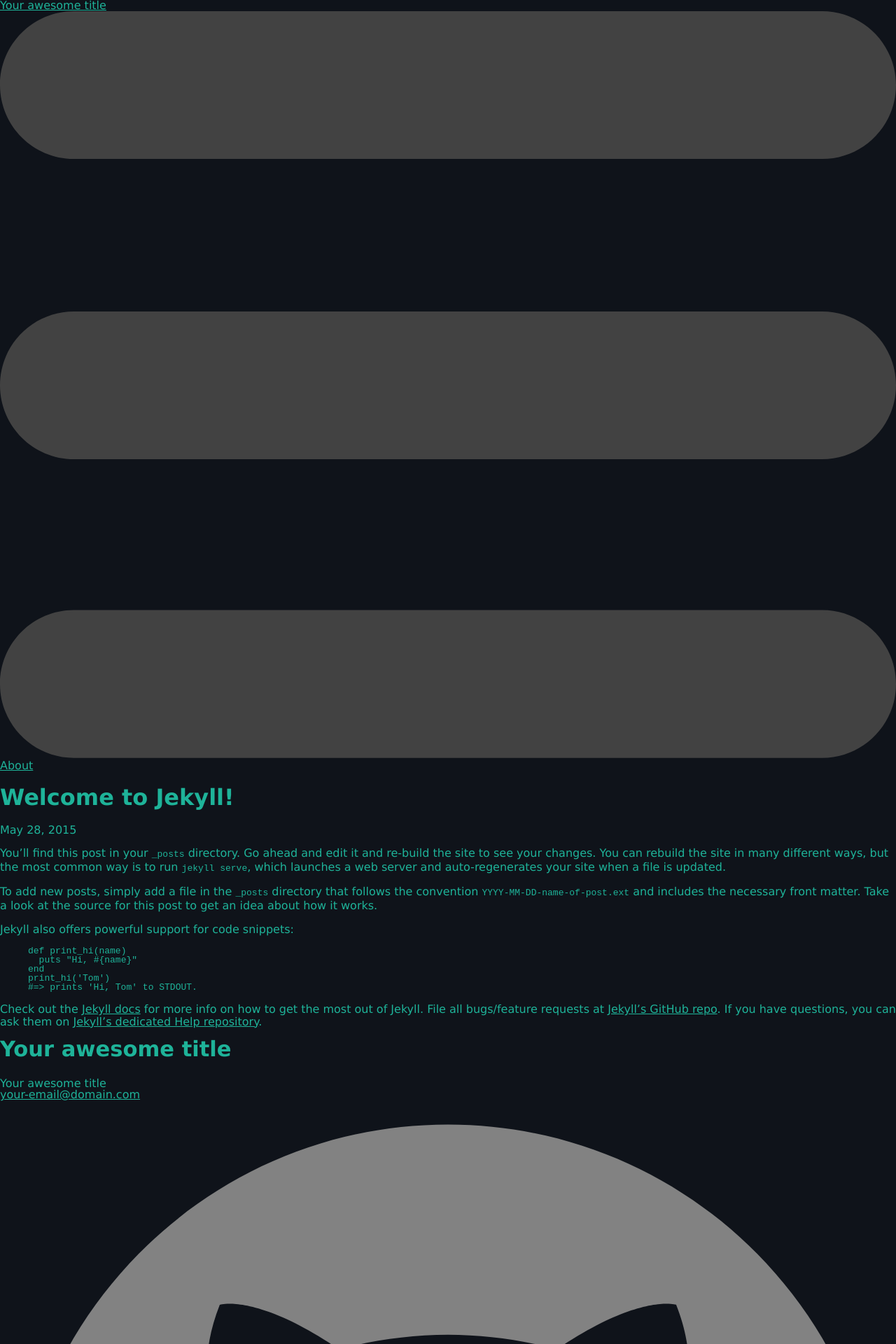
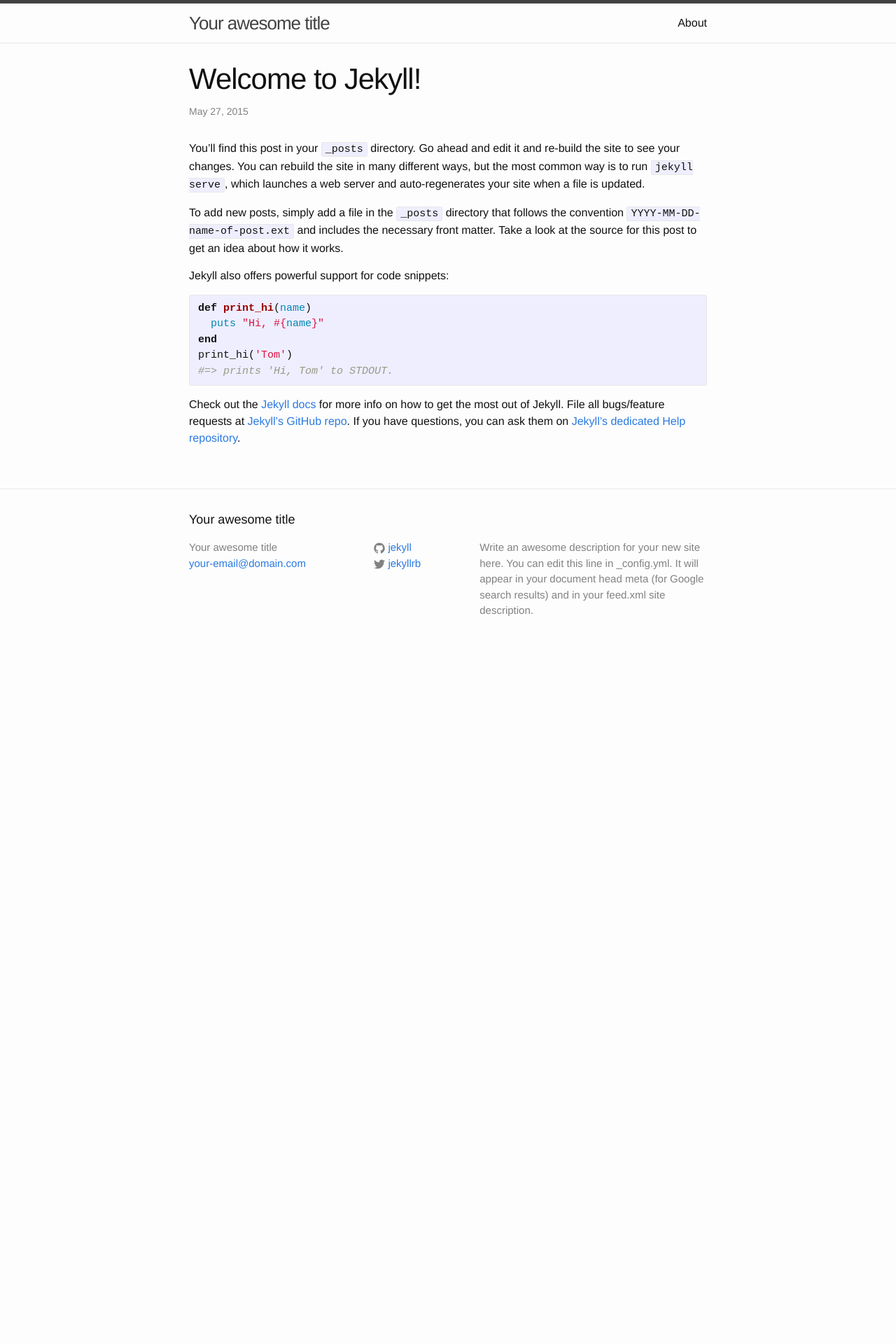
Before and after one commit to anegronweb/testing-jekyll, a Jekyll site: the page built from _posts/2015-05-27-welcome-to-jekyll.markdown, in a window 1280 px wide. Shown: the top 1920 px of the page at 70% size. Built offline with Jekyll 4.4.1, drawn with Linux system fonts in a browser that asks for light colours; after the commit the page ends 944 px from its top, so only the background shows below that.

Commit message:
added jekyll files

```diff
--- a/_config.yml
+++ b/_config.yml
@@ -5,10 +5,12 @@
   Write an awesome description for your new site here. You can edit this
   line in _config.yml. It will appear in your document head meta (for
   Google search results) and in your feed.xml site description.
-baseurl: "/testing-jekyll/" # the subpath of your site, e.g. /blog/
-url: "http://github.com/testing-jekyll" # the base hostname & protocol for your site
+baseurl: "" # the subpath of your site, e.g. /blog/
+url: "http://yourdomain.com" # the base hostname & protocol for your site
 twitter_username: jekyllrb
 github_username:  jekyll
 
 # Build settings
 markdown: kramdown
+highlighter: rouge
+encoding: utf-8
--- a/_includes/head.html
+++ b/_includes/head.html
@@ -6,7 +6,7 @@
   <title>{% if page.title %}{{ page.title }}{% else %}{{ site.title }}{% endif %}</title>
   <meta name="description" content="{% if page.excerpt %}{{ page.excerpt | strip_html | strip_newlines | truncate: 160 }}{% else %}{{ site.description }}{% endif %}">
 
-  <link rel="stylesheet" href="{{ "/css/custom.css" | prepend: site.baseurl }}">
+  <link rel="stylesheet" href="{{ "/css/main.css" | prepend: site.baseurl }}">
   <link rel="canonical" href="{{ page.url | replace:'index.html','' | prepend: site.baseurl | prepend: site.url }}">
   <link rel="alternate" type="application/rss+xml" title="{{ site.title }}" href="{{ "/feed.xml" | prepend: site.baseurl | prepend: site.url }}" />
 </head>
--- a/_posts/2015-05-28-welcome-to-jekyll.markdown
+++ b/_posts/2015-05-27-welcome-to-jekyll.markdown
@@ -1,7 +1,7 @@
 ---
 layout: post
 title:  "Welcome to Jekyll!"
-date:   2015-05-28 16:53:24
+date:   2015-05-27 21:37:58
 categories: jekyll update
 ---
 You’ll find this post in your `_posts` directory. Go ahead and edit it and re-build the site to see your changes. You can rebuild the site in many different ways, but the most common way is to run `jekyll serve`, which launches a web server and auto-regenerates your site when a file is updated.
--- a/css/custom.css
+++ /dev/null
@@ -1,178 +0,0 @@
-html, body, div, span, p, a, del, em, img, ol, ul, li, fieldset, form, label {
-	margin: 0;
-	padding: 0;
-	border: 0;
-	font-size: 100%;
-	font: inherit;
-	vertical-align: baseline;
-	color: #1EB399;
-}
-html, body {
-	line-height: 1;
-	min-height:100%;
-	font-family:Artial, Verdana, sans-serif;
-}
-
-body {
-	background: #0F131A;
-
-	background-attachment:fixed;
-}
-
-#progress {
-	height:2%;
-	background:#444;
-	bottom:0;
-	z-index:200;
-}
-
-#scrollbar {
-	position:fixed;
-	right:2px;
-	height:50px;
-	width:6px;
-	background:#444;
-	background:rgba(0,0,0,0.6);
-	border:1px solid rgba(255,255,255,0.6);
-	z-index:300;
-	border-radius:3px;
-}
-
-.skrollr-desktop #scrollbar {display:none;}
-
-#bg1, #bg2, #bg3 {
-	z-index:50;
-	top:0;
-	left:0;
-	width:100%;
-	height:100%;
-	background: url(../_img/questions.png) repeat 0 0;
-}
-
-#bg2 {
-	z-index:49;
-	background-image: url(../_img/questions2.png) ;
-}
-
-#bg3 {
-	z-index:48;
-	background-image: url(../_img/questions3.png);
-}
-
-#intro {
-	width:80%;
-	left:50%;
-	top:1em;
-	margin-left:-40%;
-	padding:2em;
-	text-align:center;
-
-	-webkit-transform-origin:0 0;
-	-moz-transform-origin:0 0;
-	-ms-transform-origin:0 0;
-	-o-transform-origin:0 0;
-	transform-origin:0 0;
-}
-p {
-	margin:1em 0;
-	line-height:1.1em;
-}
-
-
-
-h1 > small {
-	text-align:right;
-	display:inline-block;
-	font-size:.71em;
-	text-indent:15em;
-	color:#444;
-}
-h1.razonando {
-	font-size: 5em;
-	font-family: balthazar, Arial, Verdana;
-	font-style: normal;
-	font-weight: 400;
-	color: #A7AAAF;
-	margin:0;
-}
-
-h2 {
-	color:inherit;
-	font-size:1.91em;
-
-}
-
-
-h2:first-child {margin-top:0;}
-
-h3 {
-	color:#333;
-	font-size:1.41em;
-	margin:1em 0;
-}
-
-h4 {
-	color:#444;
-	font-size:1.11em;
-	margin:1em 0;
-}
-
-
-
-#intro p.arrows {
-	margin-top: 43px;
-	font-size:2em;
-	color:#09f;
-	margin-top: 105px;
-}
-
-#transform {
-	width:70%;
-	left:50%;
-	top:20%;
-	margin-left:-35%;
-	text-align:center;
-	font-size:150%;
-
-	.transform-origin(50%, 50%);
-}
-
-#properties {
-	width:100%;
-	height:100%;
-	padding-top:10%;
-	text-align:center;
-
-	-webkit-box-sizing: border-box;
-	-moz-box-sizing: border-box;
-	box-sizing: border-box;
-}
-
-#easing_wrapper {
-	width:100%;
-	height:100%;
-}
-
-#easing {
-	top:10%;
-	width:50%;
-	z-index:101;
-}
-
-.drop {
-	background:#09f;
-	font-weight:bold;
-	padding:1em;
-}
-
-#download {
-	width:80%;
-	left:10%;
-	height:80%;
-	padding:3em;
-	border:0 solid #222;
-
-	-webkit-box-sizing: border-box;
-	-moz-box-sizing: border-box;
-	box-sizing: border-box;
-}
```
Also changed, not shown: css/fixed-positioning.css (deleted, +0 -46 lines), index.html (+17 -64 lines), README.md (deleted), _img/manos-orando-biblia.jpg (deleted), _img/manos-orando.png (deleted), _img/questions.png (deleted), _img/questions2.png (deleted), _img/questions3.png (deleted), _img/questions_small.png (deleted), _js/skrollr.min.js (deleted).
